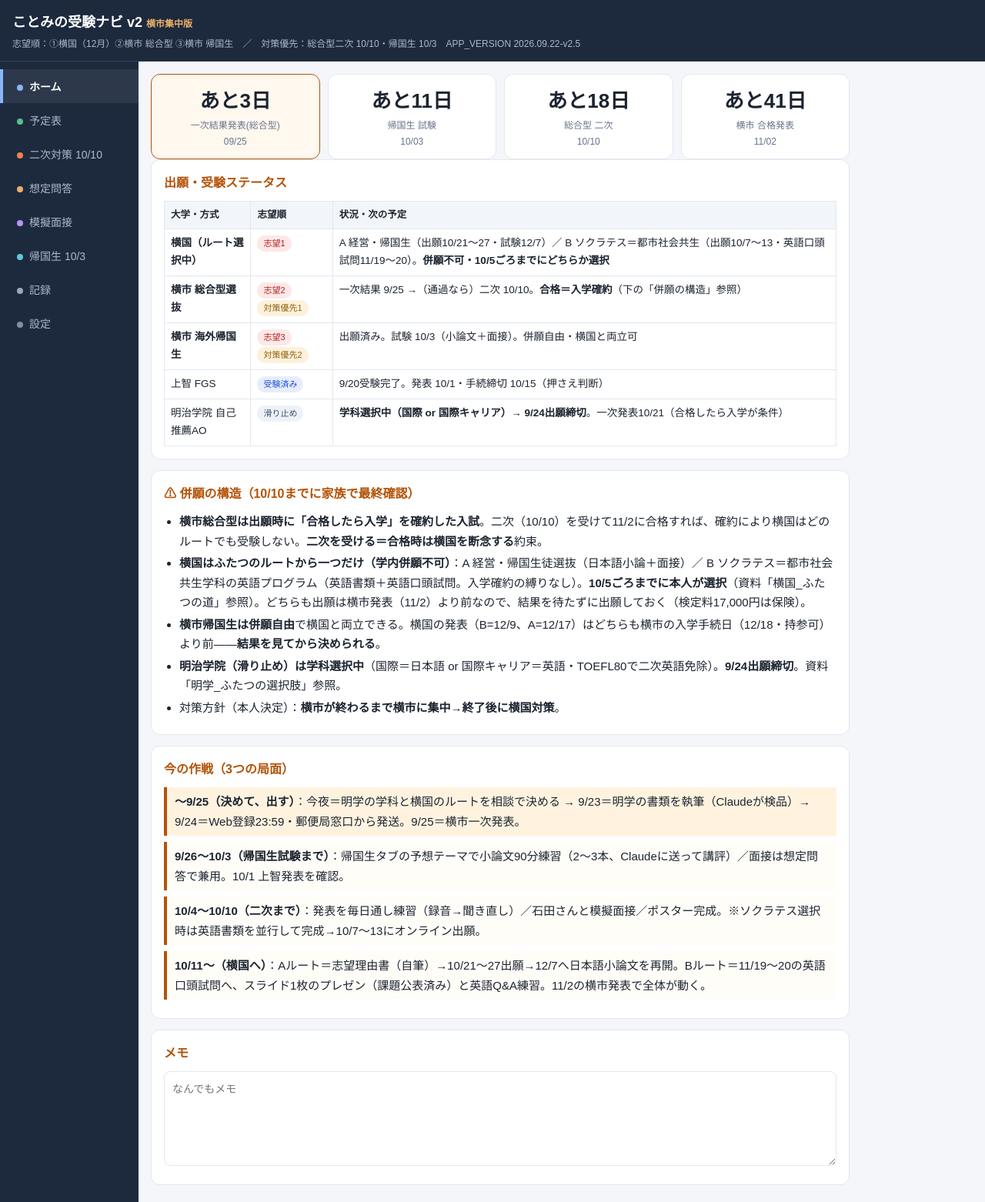
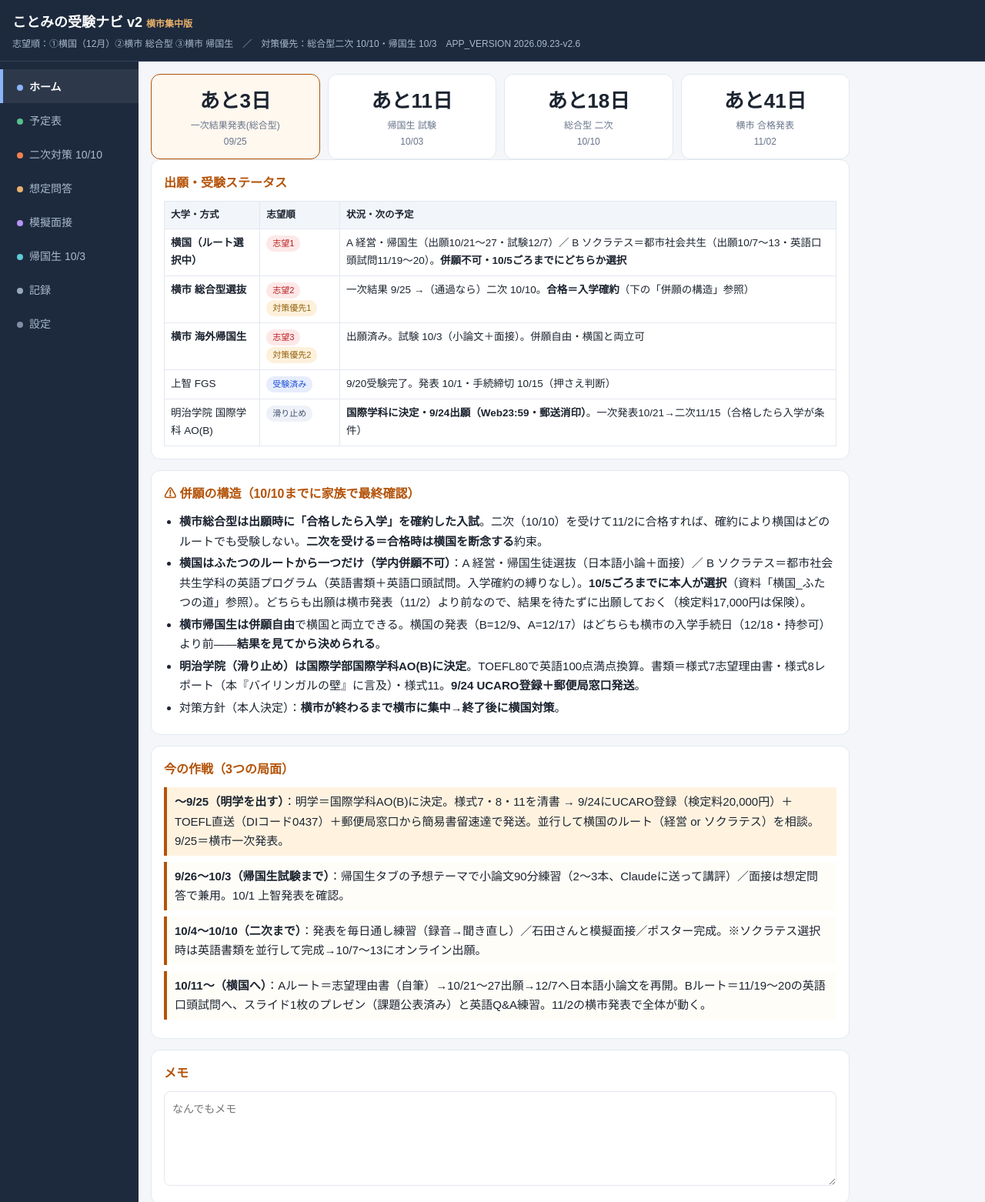
Before and after one commit to NaoyoshiYamanaka/kotomi-juken-navi, a plain HTML site: page index.html in a window 1280 px wide. Shown: the top 1562 px of the page at 77% size. Drawn offline with Linux system fonts and the light colour scheme.

Commit message:
Add files via upload

```diff
--- a/index.html
+++ b/index.html
@@ -87,7 +87,7 @@ a{color:var(--blue)}
 </div>
 <script>
 "use strict";
-const APP_VERSION="2026.09.22-v2.5";
+const APP_VERSION="2026.09.23-v2.6";
 const KEY="kotomiNavi_v2";
 const GH_TOKEN_KEY="kotomiNavi_ghToken", GH_GIST_KEY="kotomiNavi_gistId", GIST_FILE="kotomi-navi-v2.json"; // トークン・GistIDは旧版と共用
 
@@ -229,18 +229,18 @@ return `
 <tr><td><b>横市 総合型選抜</b></td><td><span class="tag red">志望2</span><span class="tag amb">対策優先1</span></td><td>一次結果 9/25 →（通過なら）二次 10/10。<b>合格＝入学確約</b>（下の「併願の構造」参照）</td></tr>
 <tr><td><b>横市 海外帰国生</b></td><td><span class="tag red">志望3</span><span class="tag amb">対策優先2</span></td><td>出願済み。試験 10/3（小論文＋面接）。併願自由・横国と両立可</td></tr>
 <tr><td>上智 FGS</td><td><span class="tag blu">受験済み</span></td><td>9/20受験完了。発表 10/1・手続締切 10/15（押さえ判断）</td></tr>
-<tr><td>明治学院 自己推薦AO</td><td><span class="tag">滑り止め</span></td><td><b>学科選択中（国際 or 国際キャリア）→ 9/24出願締切</b>。一次発表10/21（合格したら入学が条件）</td></tr>
+<tr><td>明治学院 国際学科 AO(B)</td><td><span class="tag">滑り止め</span></td><td><b>国際学科に決定・9/24出願（Web23:59・郵送消印）</b>。一次発表10/21→二次11/15（合格したら入学が条件）</td></tr>
 </table></div>
 <div class="card"><h2>⚠ 併願の構造（10/10までに家族で最終確認）</h2>
 <ul>
 <li><b>横市総合型は出願時に「合格したら入学」を確約した入試</b>。二次（10/10）を受けて11/2に合格すれば、確約により横国はどのルートでも受験しない。<b>二次を受ける＝合格時は横国を断念する</b>約束。</li>
 <li><b>横国はふたつのルートから一つだけ（学内併願不可）</b>：A 経営・帰国生徒選抜（日本語小論＋面接）／ B ソクラテス＝都市社会共生学科の英語プログラム（英語書類＋英語口頭試問。入学確約の縛りなし）。<b>10/5ごろまでに本人が選択</b>（資料「横国_ふたつの道」参照）。どちらも出願は横市発表（11/2）より前なので、結果を待たずに出願しておく（検定料17,000円は保険）。</li>
 <li><b>横市帰国生は併願自由</b>で横国と両立できる。横国の発表（B=12/9、A=12/17）はどちらも横市の入学手続日（12/18・持参可）より前——<b>結果を見てから決められる</b>。</li>
-<li><b>明治学院（滑り止め）は学科選択中</b>（国際＝日本語 or 国際キャリア＝英語・TOEFL80で二次英語免除）。<b>9/24出願締切</b>。資料「明学_ふたつの選択肢」参照。</li>
+<li><b>明治学院（滑り止め）は国際学部国際学科AO(B)に決定</b>。TOEFL80で英語100点満点換算。書類＝様式7志望理由書・様式8レポート（本『バイリンガルの壁』に言及）・様式11。<b>9/24 UCARO登録＋郵便局窓口発送</b>。</li>
 <li>対策方針（本人決定）：<b>横市が終わるまで横市に集中→終了後に横国対策</b>。</li>
 </ul></div>
 <div class="card"><h2>今の作戦（3つの局面）</h2>
-<div class="phase ${ph('2026-09-22','2026-09-25')?'now':''}"><b>〜9/25（決めて、出す）</b>：今夜＝明学の学科と横国のルートを相談で決める → 9/23＝明学の書類を執筆（Claudeが検品）→ 9/24＝Web登録23:59・郵便局窓口から発送。9/25＝横市一次発表。</div>
+<div class="phase ${ph('2026-09-22','2026-09-25')?'now':''}"><b>〜9/25（明学を出す）</b>：明学＝国際学科AO(B)に決定。様式7・8・11を清書 → 9/24にUCARO登録（検定料20,000円）＋TOEFL直送（DIコード0437）＋郵便局窓口から簡易書留速達で発送。並行して横国のルート（経営 or ソクラテス）を相談。9/25＝横市一次発表。</div>
 <div class="phase ${ph('2026-09-26','2026-10-03')?'now':''}"><b>9/26〜10/3（帰国生試験まで）</b>：帰国生タブの予想テーマで小論文90分練習（2〜3本、Claudeに送って講評）／面接は想定問答で兼用。10/1 上智発表を確認。</div>
 <div class="phase ${ph('2026-10-04','2026-10-10')?'now':''}"><b>10/4〜10/10（二次まで）</b>：発表を毎日通し練習（録音→聞き直し）／石田さんと模擬面接／ポスター完成。※ソクラテス選択時は英語書類を並行して完成→10/7〜13にオンライン出願。</div>
 <div class="phase ${ph('2026-10-11','2026-12-07')?'now':''}"><b>10/11〜（横国へ）</b>：Aルート＝志望理由書（自筆）→10/21〜27出願→12/7へ日本語小論文を再開。Bルート＝11/19〜20の英語口頭試問へ、スライド1枚のプレゼン（課題公表済み）と英語Q&A練習。11/2の横市発表で全体が動く。</div>
```
